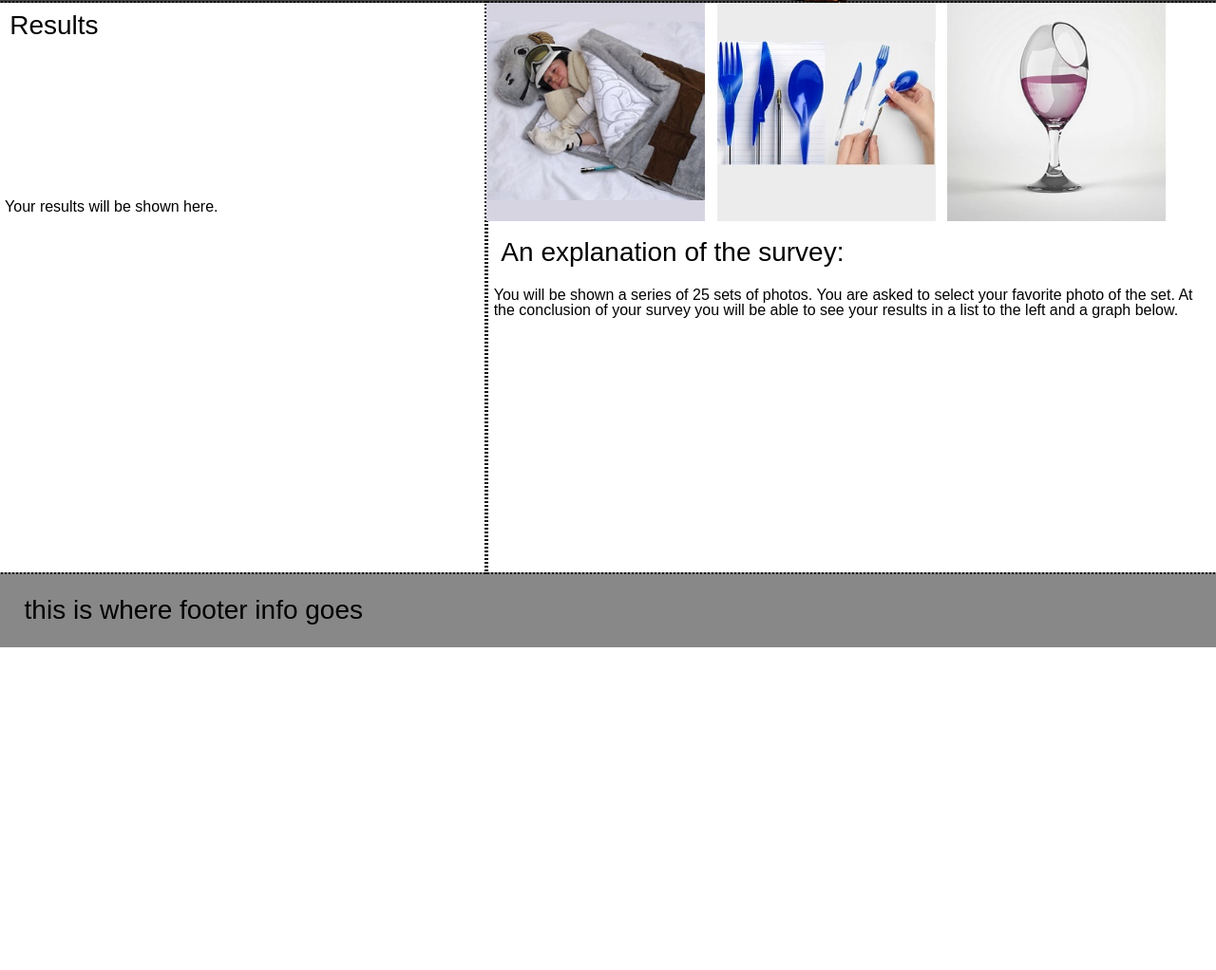
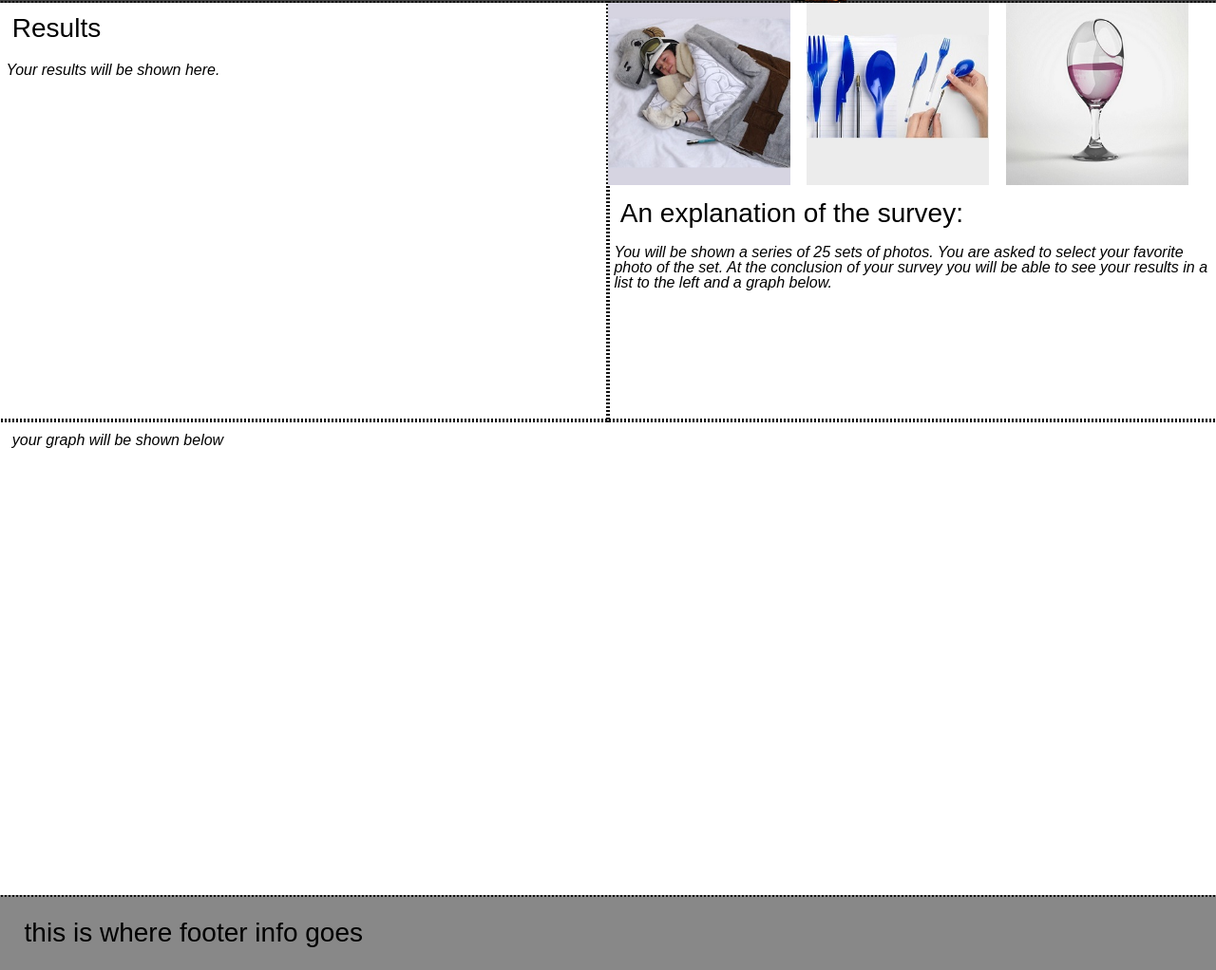
Before and after one commit to MthwBrwn/bus-mall, a plain HTML site: page index.html in a window 1280 px wide. Shown: the part 397-1419 px from the top of the page at 95% size. Before the commit the page ends 1079 px from the top, so only its background shows below. Drawn offline with nearby package versions, Linux system fonts and the light colour scheme.

Commit message:
changes made to layout

```diff
--- a/css/style.css
+++ b/css/style.css
@@ -11,9 +11,51 @@ nav {
   background-image: url("../img/bus-3034479__340.png") ;
   background-repeat: no-repeat;
   background-position-y: 75px;
+}
+section {
+  display: inline-block;
+  width: 50%;
+  height: 440px;
+
+  /* sizing tool remove once before completion */
+  outline-color: #111111;
+  outline-style: dotted;
+  outline-width: 2px;
+}
+
+aside {
+  width: 50%;
+  height: 440px;
+  /* display: inline-block; */
+  float: left;
+  outline-color: #111111;
+  outline-style: dotted;
+  outline-width: 2px;
+  overflow: scroll;
 
 
+  /* sizing tool remove once before completion */
+  outline-color: #111111;
+  outline-style: dotted;
+  outline-width: 2px;
 }
+
+article {
+    /* sizing tool remove once before completion */
+    outline-color: #111111;
+    outline-style: dotted;
+    outline-width: 2px;
+    width: 100%;
+    height: 500px;
+}
+
+footer {
+  width: 100%;
+  height: 150 px;
+  background-color: #888888;
+}
+
+
 
 h1 {
   font-size: 30px;
@@ -29,63 +71,39 @@ h2 {
 
 p {
   padding:1%;
+  font-style: oblique;
+  font-size: 16px;
 }
 
 ul {
   display: inline;
-  overflow-y: scroll;
 }
 
 li {
   display: inline;
 }
 nav li{
-  padding: 10px 40px;
+  padding: 2px;
 }
 
+/*  styles info from js  */
 aside li {
   font-size: 10 px;
   list-style-type: circle;
   display: block;
+  margin-left: 2 px;
+  line-height: 21px;
+ }
 
-}
+canvas {
+  overflow-y: scroll;
+  height: 500 px;
 
-aside {
-  width: 40%;
-  height: 600px;
-  /* display: inline-block; */
-  float: left;
-  outline-color: #111111;
-  outline-style: dotted;
-  outline-width: 2px;
-
-
-  /* sizing tool remove once before completion */
-  outline-color: #111111;
-  outline-style: dotted;
-  outline-width: 2px;
-}
-
-section {
-  display: inline-block;
-  width: 60%;
-  height: 600px;
-
-  /* sizing tool remove once before completion */
-  outline-color: #111111;
-  outline-style: dotted;
-  outline-width: 2px;
-}
-
-footer {
-  width: 100%;
-  height: 150 px;
-  background-color: #888888;
 }
 
 img {
   width: 30%;
-  padding-right: 1%;
+  padding-right: 2%;
 }
 
 /* img:first-child {
--- a/index.html
+++ b/index.html
@@ -40,7 +40,6 @@
   <aside>
     <!-- width 300 -->
     <h2> Results   </h2>
-    <canvas id="results-chart"> This is where the chart should be </canvas>
 
 
     <ul id = "listBuild">
@@ -65,6 +64,12 @@
       </p>
     </section>
 
+  <article>
+      <p> your graph will be shown below</p>
+      <canvas id="results-chart" > This is where the chart should be </canvas>
+
+  </article>
+
   <footer>
     <h2> this is where footer info goes</h2>
 
--- a/js/app.js
+++ b/js/app.js
@@ -154,6 +154,8 @@ PhotoSelect.randomPhoto();
 //need event listener for 'click'
 PhotoSelect.photoEventElement.addEventListener('click', PhotoSelect.clickAction);
 
+
+
 PhotoSelect.renderChart = function () {
   // var context = document.getElementById('results-chart'). getContext('2d');
   var chartColors =  [
@@ -184,7 +186,7 @@ PhotoSelect.renderChart = function () {
   //   type: 'bar',
   //   // dataPointMaxWidth: 5,
   //   data: {
-  //     labels: PhotoSelect.names,
+  //     labels: ,
   //     datasets: [{
   //       label: 'votes for Photos',
   //       data: PhotoSelect.totalVotes,
@@ -216,9 +218,9 @@ PhotoSelect.renderChart = function () {
 
   var ctx = document.getElementById("results-chart").getContext('2d');
   var myChart = new Chart(ctx, {
-    type: 'bar',
+    type: 'column',
     data: {
-      labels: ["Red", "Blue", "Yellow", "Green", "Purple", "Orange"],
+      labels: PhotoSelect.names,
       datasets: [{
         label: 'Votes for Photos',
         data: PhotoSelect.totalVotes,
```
Lines whose indentation alone changed are shown as unchanged.
